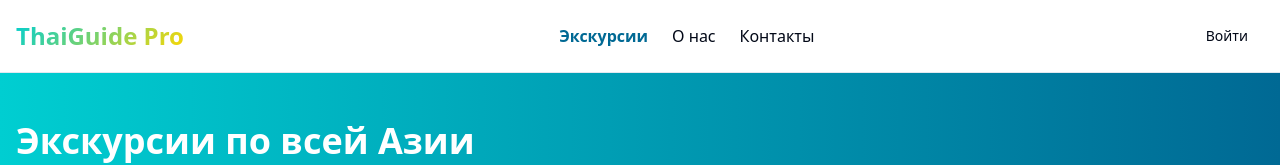
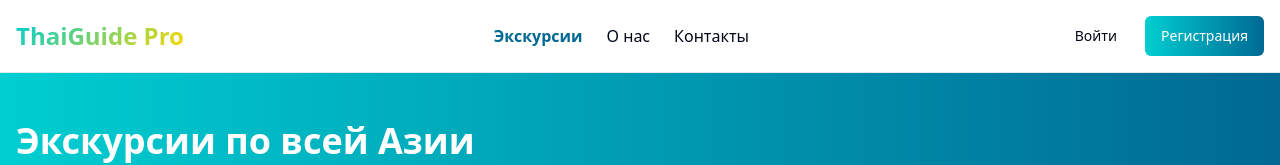
Before and after one commit to kbeautyg/gide, a React (Vite) app in the folder frontend/: page /tours in a window 1280 px wide. Shown: the top 165 px of the page. Built offline with nearby package versions, Linux system fonts and the light colour scheme; no server answers.

Commit message:
Show user profile in header on public pages - prevent logout

```diff
--- a/frontend/src/pages/public/HomePage.tsx
+++ b/frontend/src/pages/public/HomePage.tsx
@@ -1,11 +1,13 @@
 import { Link } from 'react-router-dom'
-import { Search, MapPin, Star, Users, TrendingUp } from 'lucide-react'
+import { Search, MapPin, Star, Users, TrendingUp, UserCircle } from 'lucide-react'
 import { Button } from '@/components/ui/button'
 import { Input } from '@/components/ui/input'
 import { Card, CardFooter, CardHeader, CardTitle } from '@/components/ui/card'
 import { formatRUB } from '@/lib/utils'
+import { useAuthStore } from '@/lib/store'
 
 export default function HomePage() {
+  const { isAuthenticated, user } = useAuthStore()
   // Популярные экскурсии (временные данные)
   const popularTours = [
     {
@@ -60,12 +62,28 @@ export default function HomePage() {
             </Link>
           </nav>
           <div className="flex items-center gap-3">
+            {isAuthenticated && user ? (
+              <>
+                <Link to="/dashboard">
+                  <Button variant="ghost" className="gap-2">
+                    <UserCircle size={20} />
+                    {user.name || user.phone}
+                  </Button>
+                </Link>
+                <Link to="/dashboard">
+                  <Button variant="tropical">Личный кабинет</Button>
+                </Link>
+              </>
+            ) : (
+              <>
                 <Link to="/login">
                   <Button variant="ghost">Войти</Button>
                 </Link>
                 <Link to="/register">
                   <Button variant="tropical">Регистрация</Button>
                 </Link>
+              </>
+            )}
           </div>
         </div>
       </header>
--- a/frontend/src/pages/public/TourDetailPage.tsx
+++ b/frontend/src/pages/public/TourDetailPage.tsx
@@ -1,15 +1,17 @@
 import { useState } from 'react'
 import { Link, useParams } from 'react-router-dom'
 import { useQuery } from '@tanstack/react-query'
-import { MapPin, Clock, Star, Calendar, Users, ArrowLeft } from 'lucide-react'
+import { MapPin, Clock, Star, Calendar, Users, ArrowLeft, UserCircle } from 'lucide-react'
 import { Button } from '@/components/ui/button'
 import { Card, CardContent, CardDescription, CardFooter, CardHeader, CardTitle } from '@/components/ui/card'
 import { Input } from '@/components/ui/input'
 import { Label } from '@/components/ui/label'
 import { toursApi } from '@/lib/api'
 import { formatRUB } from '@/lib/utils'
+import { useAuthStore } from '@/lib/store'
 
 export default function TourDetailPage() {
+  const { isAuthenticated, user } = useAuthStore()
   const { id } = useParams<{ id: string }>()
   const [bookingData, setBookingData] = useState({
     date: '',
@@ -54,12 +56,22 @@ export default function TourDetailPage() {
           <Link to="/" className="text-2xl font-bold text-gradient">
             ThaiGuide Pro
           </Link>
+          <div className="flex items-center gap-3">
             <Link to="/tours">
               <Button variant="ghost">
                 <ArrowLeft className="mr-2" size={18} />
                 Назад к экскурсиям
               </Button>
             </Link>
+            {isAuthenticated && user && (
+              <Link to="/dashboard">
+                <Button variant="ghost" className="gap-2">
+                  <UserCircle size={20} />
+                  {user.name || user.phone}
+                </Button>
+              </Link>
+            )}
+          </div>
         </div>
       </header>
 
--- a/frontend/src/pages/public/ToursPage.tsx
+++ b/frontend/src/pages/public/ToursPage.tsx
@@ -1,14 +1,16 @@
 import { useState } from 'react'
 import { Link } from 'react-router-dom'
 import { useQuery } from '@tanstack/react-query'
-import { MapPin, Star, Filter, Search } from 'lucide-react'
+import { MapPin, Star, Filter, Search, UserCircle } from 'lucide-react'
 import { Button } from '@/components/ui/button'
 import { Input } from '@/components/ui/input'
 import { Card, CardContent, CardFooter, CardHeader, CardTitle } from '@/components/ui/card'
 import { toursApi } from '@/lib/api'
 import { formatRUB } from '@/lib/utils'
+import { useAuthStore } from '@/lib/store'
 
 export default function ToursPage() {
+  const { isAuthenticated, user } = useAuthStore()
   const [filters, setFilters] = useState({
     location: '',
     category: '',
@@ -50,9 +52,23 @@ export default function ToursPage() {
             </Link>
           </nav>
           <div className="flex items-center gap-3">
-            <Link to="/login">
-              <Button variant="ghost">Войти</Button>
-            </Link>
+            {isAuthenticated && user ? (
+              <Link to="/dashboard">
+                <Button variant="ghost" className="gap-2">
+                  <UserCircle size={20} />
+                  {user.name || user.phone}
+                </Button>
+              </Link>
+            ) : (
+              <>
+                <Link to="/login">
+                  <Button variant="ghost">Войти</Button>
+                </Link>
+                <Link to="/register">
+                  <Button variant="tropical">Регистрация</Button>
+                </Link>
+              </>
+            )}
           </div>
         </div>
       </header>
```
Lines whose indentation alone changed are shown as unchanged.
